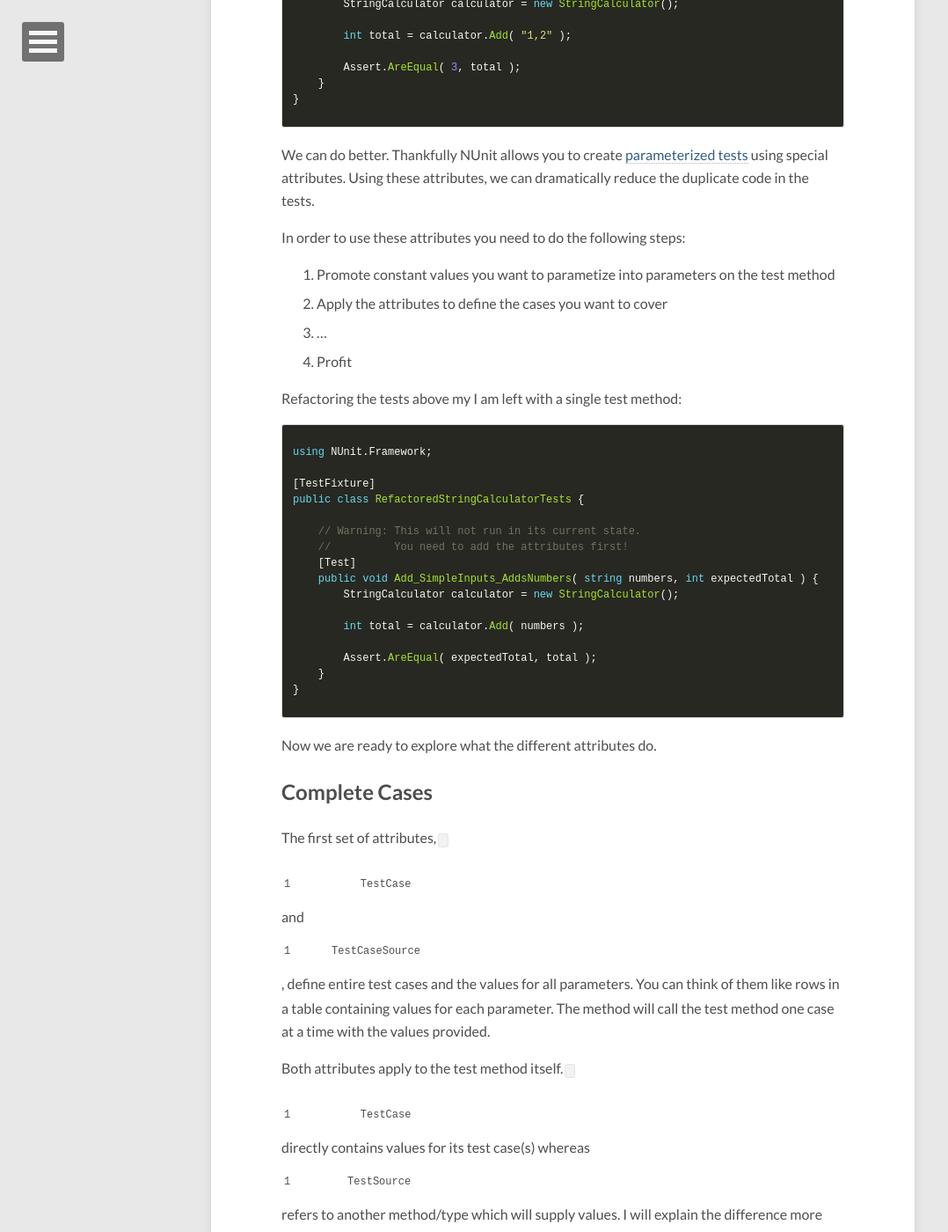
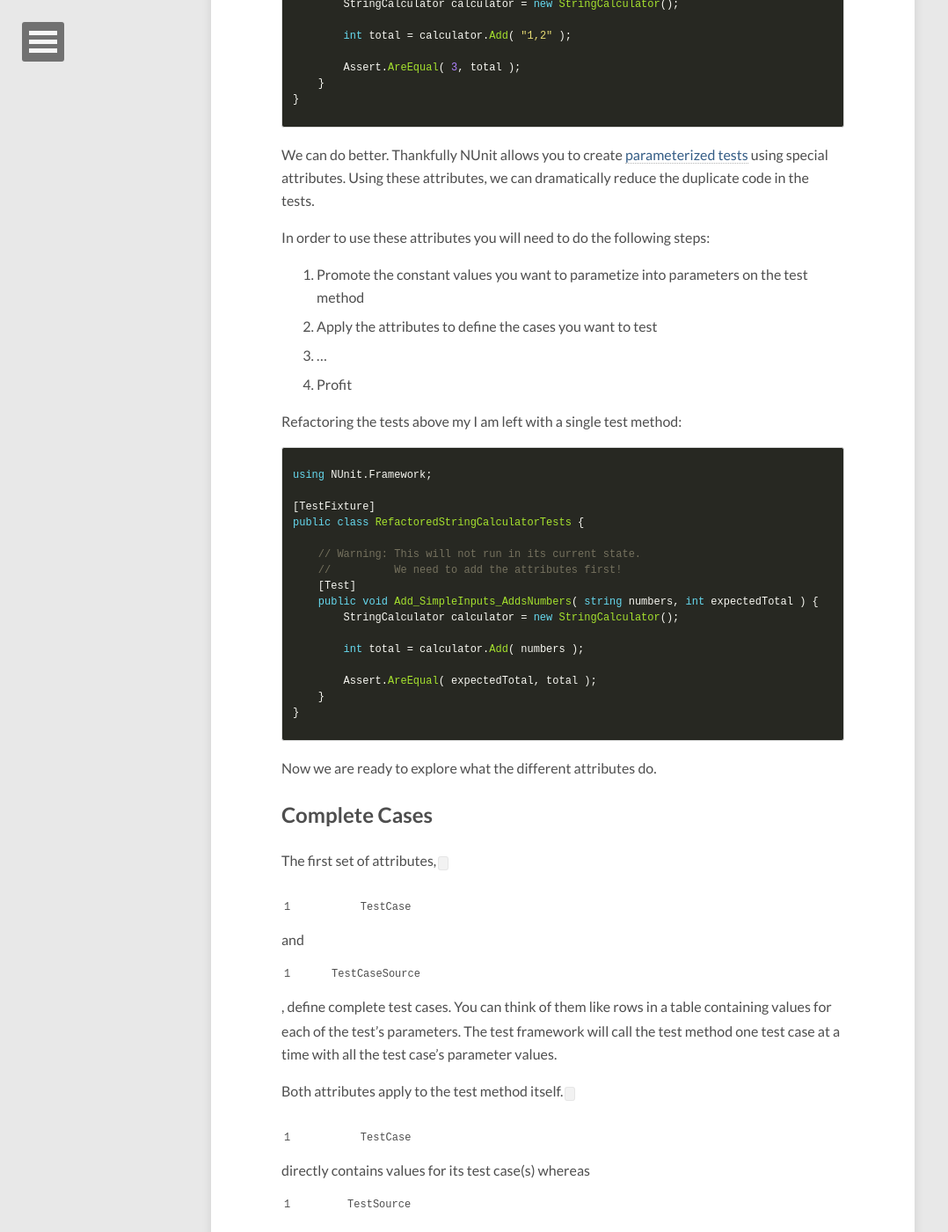
Before and after one commit to smaclell/smaclell.github.io, a Jekyll site: the page built from _posts/2015-09-18-parameterized-tests-made-simple.md, in a window 1280 px wide and 1400 px high, scrolled down 1467 px. Shown: the whole window at 88% size, without its empty margins (0-1078 px from the left). Built offline with Jekyll 4.4.1, drawn with Linux system fonts in a browser that asks for light colours; nearby versions of some CDN libraries; comment, search, counter and statistics services are not loaded; some of the changed text lies outside the part shown.

Commit message:
Fixing aweful wording

```diff
--- a/_posts/2015-09-18-parameterized-tests-made-simple.md
+++ b/_posts/2015-09-18-parameterized-tests-made-simple.md
@@ -61,10 +61,10 @@ We can do better. Thankfully NUnit allows you to create
 Using these attributes, we can dramatically reduce the duplicate code in the
 tests.
 
-In order to use these attributes you need to do the following steps:
+In order to use these attributes you will need to do the following steps:
 
-1. Promote constant values you want to parametize into parameters on the test method
-2. Apply the attributes to define the cases you want to cover
+1. Promote the constant values you want to parametize into parameters on the test method
+2. Apply the attributes to define the cases you want to test
 3. ...
 4. Profit
 
@@ -77,7 +77,7 @@ using NUnit.Framework;
 public class RefactoredStringCalculatorTests {
 
     // Warning: This will not run in its current state.
-    //          You need to add the attributes first!
+    //          We need to add the attributes first!
     [Test]
     public void Add_SimpleInputs_AddsNumbers( string numbers, int expectedTotal ) {
         StringCalculator calculator = new StringCalculator();
@@ -93,14 +93,14 @@ Now we are ready to explore what the different attributes do.
 
 ## Complete Cases
 
-The first set of attributes, ``TestCase`` and ``TestCaseSource``, define entire
-test cases and the values for all parameters. You can think of them like rows
-in a table containing values for each parameter. The method will call the test
-method one case at a time with the values provided.
+The first set of attributes, ``TestCase`` and ``TestCaseSource``, define complete test cases.
+You can think of them like rows
+in a table containing values for each of the test's parameters. The test framework will call the test
+method one test case at a time with all the test case's parameter values.
 
 Both attributes apply to the test method itself. ``TestCase`` directly contains
 values for its test case(s) whereas ``TestSource`` refers to another method/type which
-will supply values. I will explain the difference more below.
+will supply the values. I will explain the difference more below.
 
 ### TestCase Attribute
 
```
